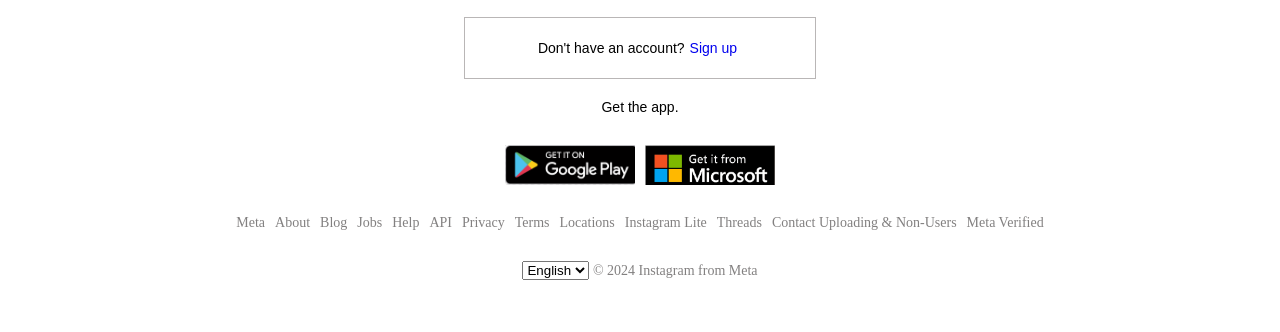
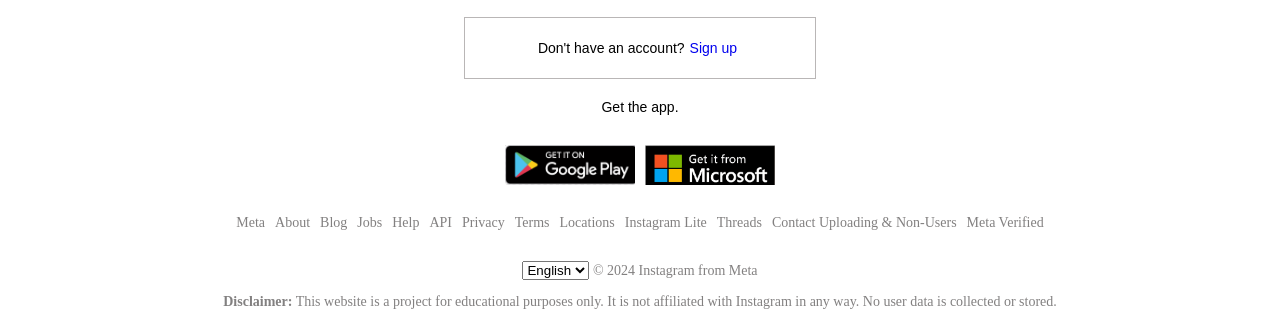
Before and after one commit to Gurveergithub/insta_login_page, a plain HTML site: page index.html in a window 1280 px wide. Shown: the part 497-829 px from the top of the page. Before the commit the page ends 800 px from the top, so only its background shows below. Drawn offline with Linux system fonts and the light colour scheme.

Commit message:
disclaimer added

```diff
--- a/index.html
+++ b/index.html
@@ -72,6 +72,7 @@
             </select>
             <span>© 2024 Instagram from Meta</span>
         </div>
+        <p><strong>Disclaimer:</strong> This website is a project for educational purposes only. It is not affiliated with Instagram in any way. No user data is collected or stored.</p>
      </footer>
 
 
```
